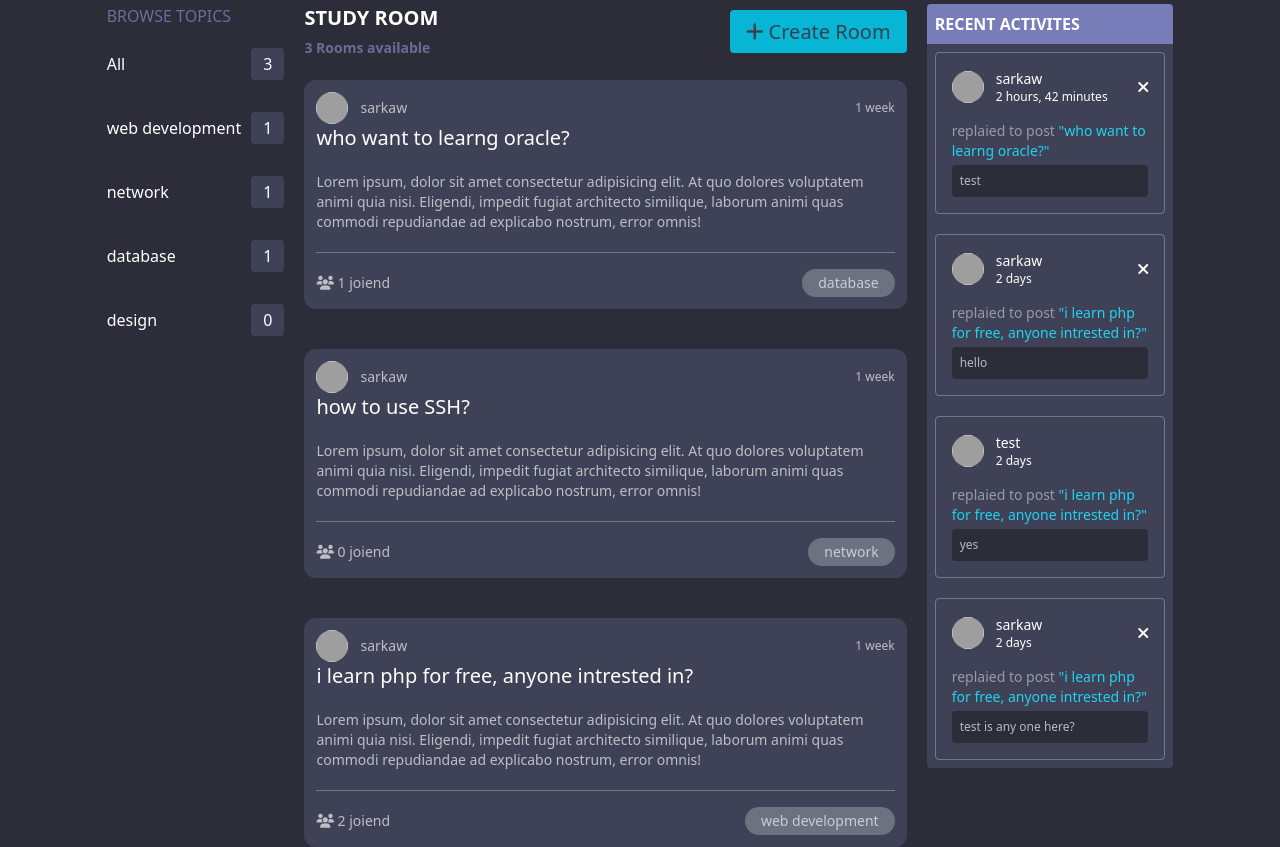
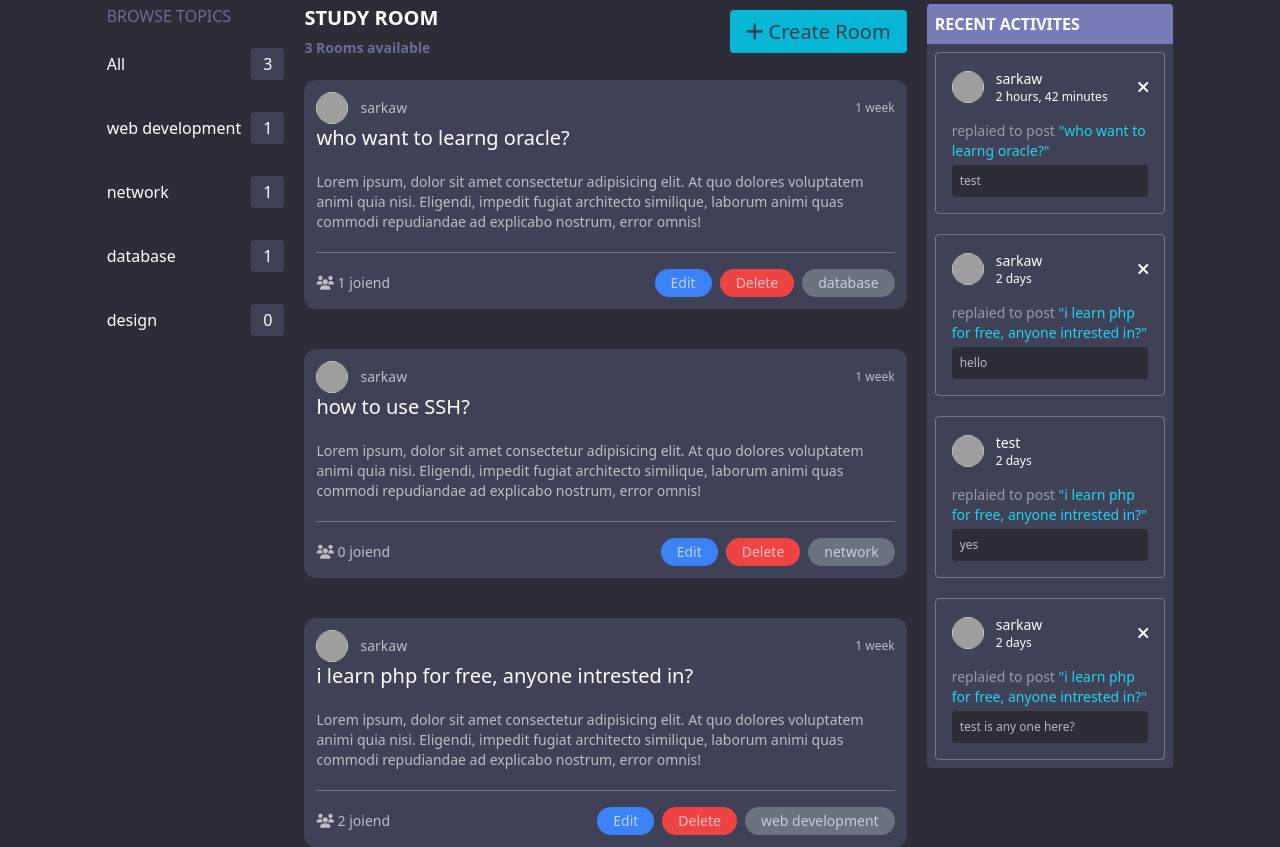
Before and after one commit to MrSarkaw/onlinelearning-django, a Django app: page / in a window 1280 px wide. Shown: the part 100-947 px from the top of the page. Run offline with Django 4.2, Linux system fonts and the light colour scheme; a user stored in the database is signed in; data comes from the database, SQL or seed files in the repository; both versions use the stored data as it was after the commit; some libraries are stand-ins or nearby versions; grey boxes are pictures that could not be loaded.

Commit message:
edit and update of room

```diff
--- a/base/templates/base/components/room.html
+++ b/base/templates/base/components/room.html
@@ -29,7 +29,11 @@
                         <i class="fas fa-users"></i> {{ i.particpanties.all.count }} joiend
                     </p>
                 </div>
-                <div>
+                <div class=" flex space-x-2">
+                    {% if request.user == i.host %}
+                        <a class="bg-blue-500  px-4  py-1 rounded-full" href="{% url 'updateRoom' i.id %}">Edit</a>
+                        <a class="bg-red-500  px-4  py-1 rounded-full" href="{% url 'deleteRoom' i.id %}">Delete</a>
+                    {% endif %}
                     <p class="bg-gray-500 px-4 rounded-full py-1">
                         {{ i.topic.name }}
                     </p>
```
Also changed, not shown: db.sqlite3.
